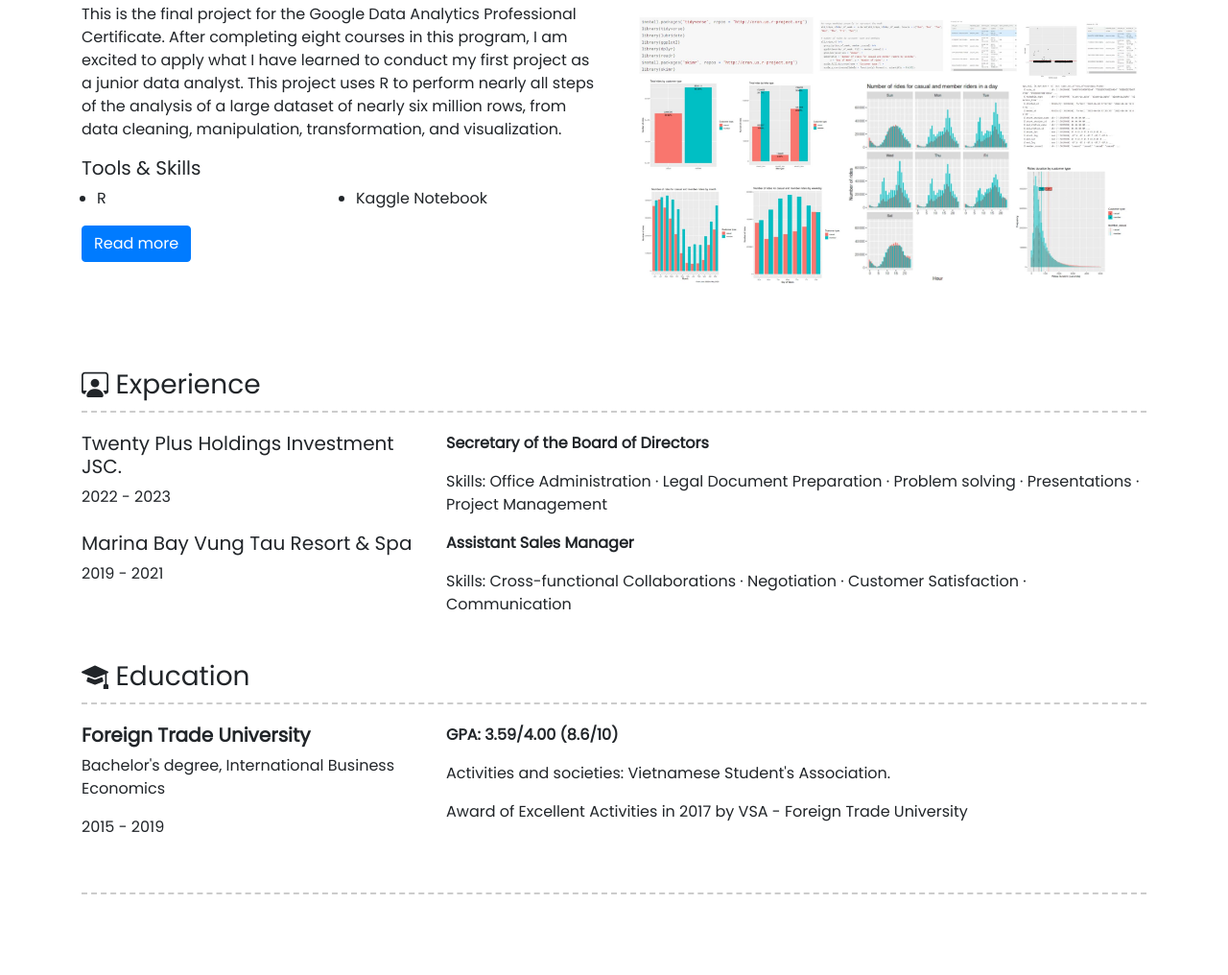
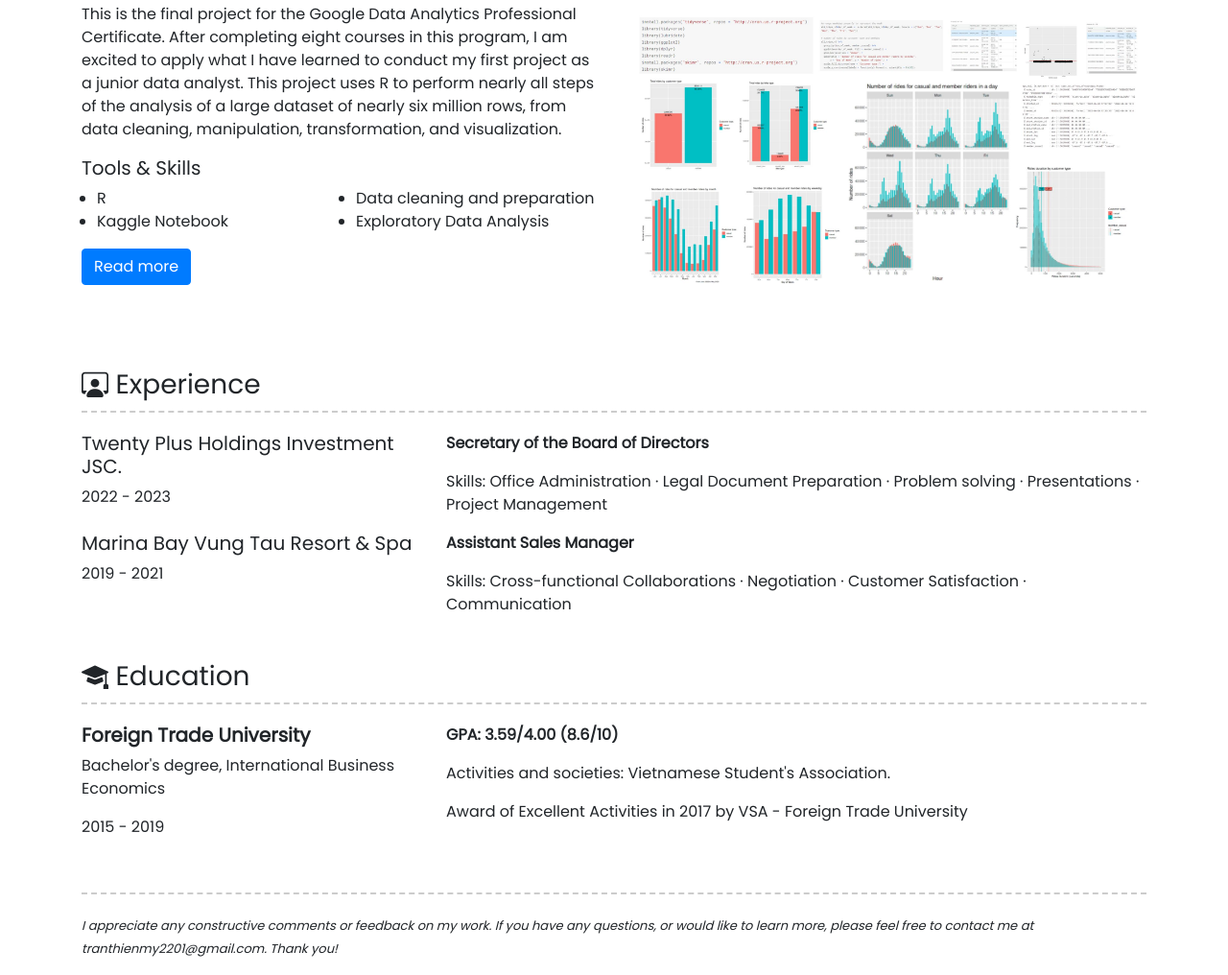
Before and after one commit to mytrannn22/portfolio, a plain HTML site: page index.html in a window 1280 px wide. Shown: the part 2802-3818 px from the top of the page at 96% size. Before the commit the page ends 3754 px from the top, so only its background shows below. Drawn offline with nearby package versions, Linux system fonts and the light colour scheme.

Commit message:
Update index.html

```diff
--- a/index.html
+++ b/index.html
@@ -351,6 +351,8 @@
                                     <ul class="technologies">
                                         <li>R</li>
                                         <li>Kaggle Notebook</li>
+                                        <li>Data cleaning and preparation</li>
+                                        <li>Exploratory Data Analysis</li>
                                     </ul>
                                 </div>
 
@@ -426,6 +428,12 @@
         <!-- End -->
         <div class="intro-container">
             <h3 class="intro-header"></h3>
+            <p>
+                <i><font size="-1">
+                    I appreciate any constructive comments or feedback on my work. If you have any questions,
+                    or would like to learn more, please feel free to contact me at tranthienmy2201@gmail.com. Thank you!
+                </font></i>
+            </p>
         </div>
     </div>
 </body>
```
